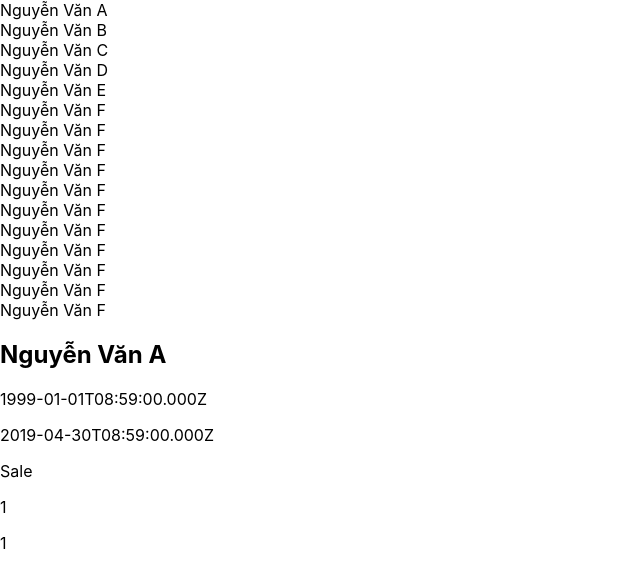
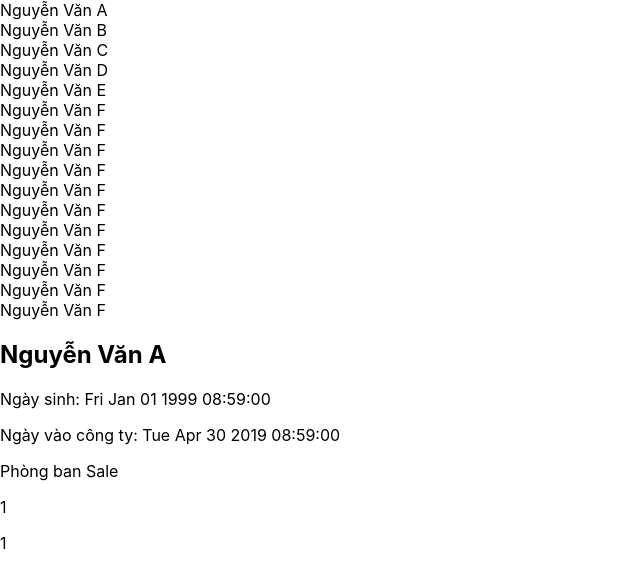
Before and after one commit to yourlowkey/RJS-FunixCourse, a React (Create React App) app in the folder asm1-reactjs/: page / in a window 1280 px wide. Both pictures are taken after a click on the element "Nguyễn Văn A". Shown: the top 588 px of the page, without its empty margins (0-640 px from the left). Built offline with nearby package versions, Linux system fonts and the light colour scheme.

Commit message:
add dateform to react

```diff
--- a/asm1-reactjs/src/App.js
+++ b/asm1-reactjs/src/App.js
@@ -10,11 +10,13 @@ function App() {
 
   return (
     <div className="App">
+
       {STAFFS.map(staff =>
         <div className="StaffList" key={staff.id} onClick={()=>setStaff(staff)}>
           {staff.name}
         </div>
       )}
+
       {/* posts staff info using state */}
       {currentStaff && <StaffInfor
         staff={currentStaff}
--- a/asm1-reactjs/src/components/StaffInfor.js
+++ b/asm1-reactjs/src/components/StaffInfor.js
@@ -1,11 +1,11 @@
-
+import dateFormat, { masks } from "dateformat";
 function StaffInfor({staff:{name,doB,startDate,department:{departmentName},annualLeave,overTime}}){
     return (
         <div className="StaffInfor">
                 <h2>{name}</h2>
-                <p>{doB}</p>
-                <p>{startDate}</p>
-                <p>{departmentName}</p>
+                <p >{`Ngày sinh: ${ dateFormat(doB)}`}</p>
+                <p>{`Ngày vào công ty: ${dateFormat(startDate)}`}</p>
+                <p>{`Phòng ban ${ departmentName}`}</p>
                 <p>{annualLeave}</p>
                 <p>{overTime}</p>
         </div>
```
